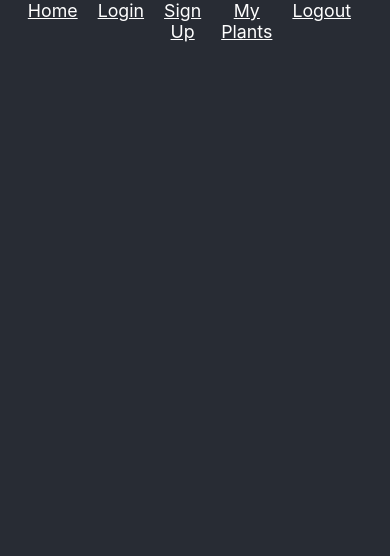
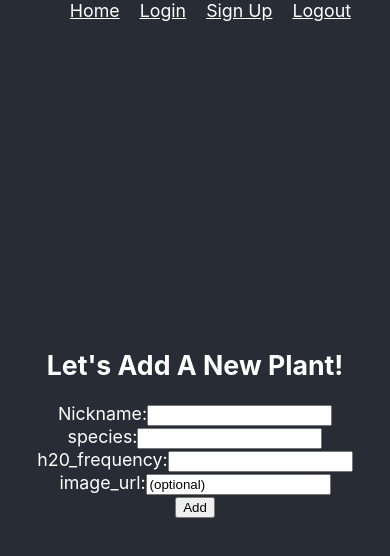
Before and after one commit to ptpt-watermyplants-5/front-end, a React (Create React App) app: page /1/plants/add in a window 390 px wide. Shown: the top 556 px of the page. Built offline with nearby package versions, Linux system fonts and the light colour scheme; sample sign-in values are in the browser's storage.

Commit message:
added phone number to sign up

```diff
--- a/src/App.js
+++ b/src/App.js
@@ -5,8 +5,10 @@ import SignUp from './components/SignUp'
 import PlantList from './components/PlantList'
 import NavBar from './components/NavBar'
 import PrivateRoute from './components/PrivateRoute';
+import PlantForm from './components/PlantForm';
 
 function App() {
+
   return (
     <div className="App">
       <header className="App-header">
@@ -21,7 +23,9 @@ function App() {
 
         </Route>
 
-        <PrivateRoute path="/myplants" component={PlantList} />
+        <PrivateRoute exact path="/:id/plants" component={PlantList} />
+
+        <PrivateRoute path="/:id/plants/add" component={PlantForm} />
 
         <Route exact path="/">
             <h2>Welcome to WaterMyPlants!</h2>
--- a/src/components/Login.js
+++ b/src/components/Login.js
@@ -22,12 +22,12 @@ const Login = () => {
 
     const handleSubmit = (e) => {
         e.preventDefault();
-        axiosWithAuth().post('/login', formValues)
+        axiosWithAuth().post('/auth/login', formValues)
             .then(res => {
                 console.log(res)
                 localStorage.setItem('token', res.data.token)
                 setFormValues(initialForm)
-                push('/myplants')
+                push(`/${formValues.username}/plants`)
             })
             .catch(err => console.log(err))
     }
--- a/src/components/NavBar.js
+++ b/src/components/NavBar.js
@@ -13,7 +13,6 @@ const NavBar = () => {
             <Link to="/">Home</Link>
             <Link to="/login">Login</Link>
             <Link to="/signup">Sign Up</Link>
-            <Link to="/myplants">My Plants</Link>
             <Link to="/" onClick={handleLogout}>Logout</Link>
 
         </div>
--- /dev/null
+++ b/src/components/PlantForm.js
@@ -0,0 +1,98 @@
+import React, { useState } from 'react';
+import { useHistory, useParams } from 'react-router-dom';
+import { axiosWithAuth } from '../utils/axiosWithAuth';
+
+const initialForm = {
+    nickname: "",
+    species: "",
+    h20_frequency: "",
+    image_url: "(optional)",
+}
+
+const PlantForm = () => {
+
+    const [ formValues, setformValues ] = useState(initialForm)
+
+    const { push } = useHistory();
+
+    const userParam = useParams();
+
+    const handleChange = (e) => {
+        setformValues({
+            ...formValues,
+            [e.target.name]: e.target.value
+        })
+    }
+
+    const handleSubmit = (e) => {
+        e.preventDefault();
+        console.log(formValues)
+        axiosWithAuth().post('/user/', formValues)
+            .then(res => {
+                console.log(res)
+                push()
+            })
+            .catch(err => console.log(err))
+    }
+
+    return(
+
+        <div>
+
+            <h2>Let's Add A New Plant!</h2>
+
+            <form onSubmit={handleSubmit}>
+                <label htmlFor="nickname">Nickname:</label>
+                <input
+                    type="text"
+                    id="nickname"
+                    name="nickname"
+                    value={formValues.nickname}
+                    onChange={handleChange}
+                />
+
+                <br />
+
+                <label htmlFor="species">species:</label>
+                <input
+                    type="text"
+                    id="species"
+                    name="species"
+                    value={formValues.species}
+                    onChange={handleChange}
+                />
+
+                <br />
+
+                <label htmlFor="h20_frequency">h20_frequency:</label>
+                <input
+                    type="text"
+                    id="h20_frequency"
+                    name="h20_frequency"
+                    value={formValues.h20_frequency}
+                    onChange={handleChange}
+                />
+
+                <br />
+
+                <label htmlFor="image_url">image_url:</label>
+                <input
+                    type="text"
+                    id="image_url"
+                    name="image_url"
+                    value={formValues.image_url}
+                    onChange={handleChange}
+                />
+
+                <br />
+
+
+
+                <button type="submit">Add</button>
+
+            </form>
+        </div>
+    )
+}
+
+export default PlantForm;
--- a/src/components/SignUp.js
+++ b/src/components/SignUp.js
@@ -5,7 +5,7 @@ import { axiosWithAuth } from '../utils/axiosWithAuth';
 const initialForm = {
     username: "",
     password: "",
-    // phoneNumber: "",
+    phone_number: null,
 }
 
 const SignUp = () => {
@@ -23,10 +23,11 @@ const SignUp = () => {
 
     const handleSubmit = (e) => {
         e.preventDefault();
+        formValues.phone_number = parseInt(formValues.phone_number);
         console.log(formValues)
-        axiosWithAuth().post('/register', formValues)
+        axiosWithAuth().post('/auth/register', formValues)
             .then(res => {
-                console.log(res)
+                console.log("response", res)
                 push('/login')
             })
             .catch(err => console.log(err))
@@ -62,14 +63,14 @@ const SignUp = () => {
 
                 <br />
 
-                {/* <label htmlFor="phoneNumber">Phone:</label>
+                <label htmlFor="phone_number">Phone:</label>
                 <input
                     type="tel"
-                    id="phoneNumber"
-                    name="phoneNumber"
-                    value={formValues.phoneNumber}
+                    id="phone_number"
+                    name="phone_number"
+                    value={formValues.phone_number}
                     onChange={handleChange}
-                /> */}
+                />
 
                 <br/>
 
--- a/src/utils/axiosWithAuth.js
+++ b/src/utils/axiosWithAuth.js
@@ -4,7 +4,7 @@ export const axiosWithAuth = () => {
     const token = localStorage.getItem('token');
 
     return axios.create({
-        baseURL: 'https://ptpt-watermyplants-5.herokuapp.com/auth',
+        baseURL: 'https://ptpt-watermyplants-5.herokuapp.com/',
         headers: {
             Authorization: token
         }
```
